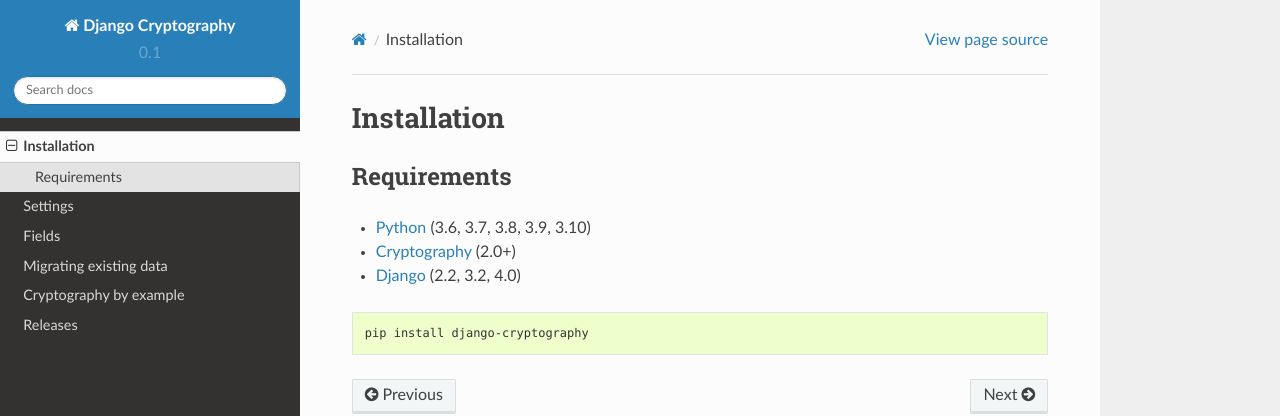
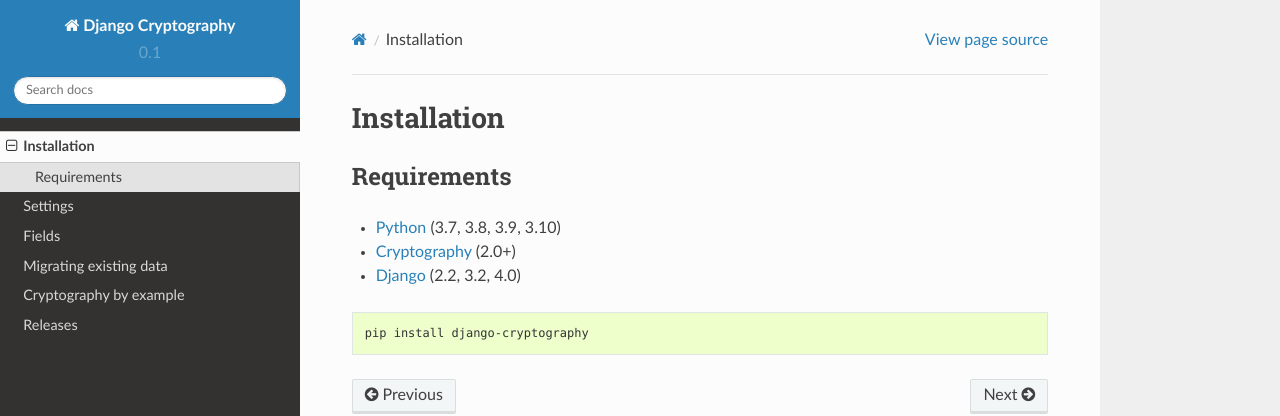
Before and after one commit to yoyowallet/django-cryptography, a Sphinx documentation site: the page built from docs/installation.rst, in a window 1280 px wide. Shown: the top 416 px of the page. Built offline with Sphinx 7.4.7 and the Read the Docs theme 2.0.0, drawn with Linux system fonts in a browser that asks for light colours; the version number could not be read and is left out.

Commit message:
Drop Python 3.6 support

```diff
--- a/README.rst
+++ b/README.rst
@@ -42,7 +42,7 @@
 Requirements
 ------------
 
-* Python_ (3.6, 3.7, 3.8, 3.9, 3.10)
+* Python_ (3.7, 3.8, 3.9, 3.10)
 * Cryptography_ (2.0+)
 * Django_ (2.2, 3.2, 4.0)
 
--- a/docs/installation.rst
+++ b/docs/installation.rst
@@ -4,7 +4,7 @@
 Requirements
 ------------
 
-* Python_ (3.6, 3.7, 3.8, 3.9, 3.10)
+* Python_ (3.7, 3.8, 3.9, 3.10)
 * Cryptography_ (2.0+)
 * Django_ (2.2, 3.2, 4.0)
 
--- a/docs/releases.rst
+++ b/docs/releases.rst
@@ -3,6 +3,8 @@
 
 2.0 - master_
 -------------
+
+* Dropped Python 3.6 support
 
 1.1 - 2022-04-05
 ----------------
--- a/pyproject.toml
+++ b/pyproject.toml
@@ -3,7 +3,7 @@
 build-backend = "setuptools.build_meta"
 
 [tool.black]
-target-version = ['py36']
+target-version = ['py37']
 skip-string-normalization = true
 
 [tool.isort]
--- a/setup.cfg
+++ b/setup.cfg
@@ -21,7 +21,6 @@
     Operating System :: OS Independent
     Programming Language :: Python
     Programming Language :: Python :: 3
-    Programming Language :: Python :: 3.6
     Programming Language :: Python :: 3.7
     Programming Language :: Python :: 3.8
     Programming Language :: Python :: 3.9
@@ -36,7 +35,7 @@
 
 [options]
 packages = django_cryptography
-python_requires = >=3.6
+python_requires = >=3.7
 include_package_data = True
 install_requires =
     Django
```
Also changed, not shown: .pre-commit-config.yaml, 2 other files.
